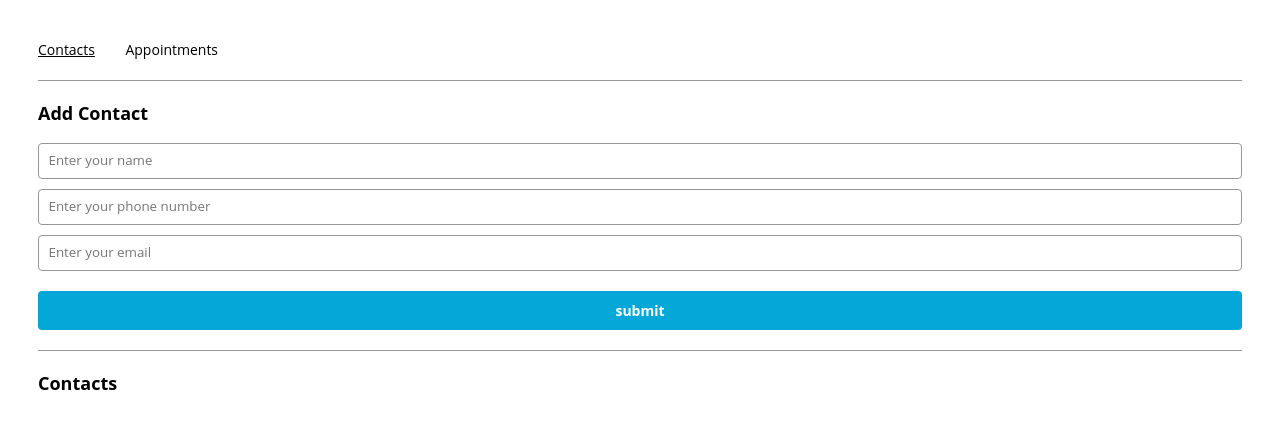
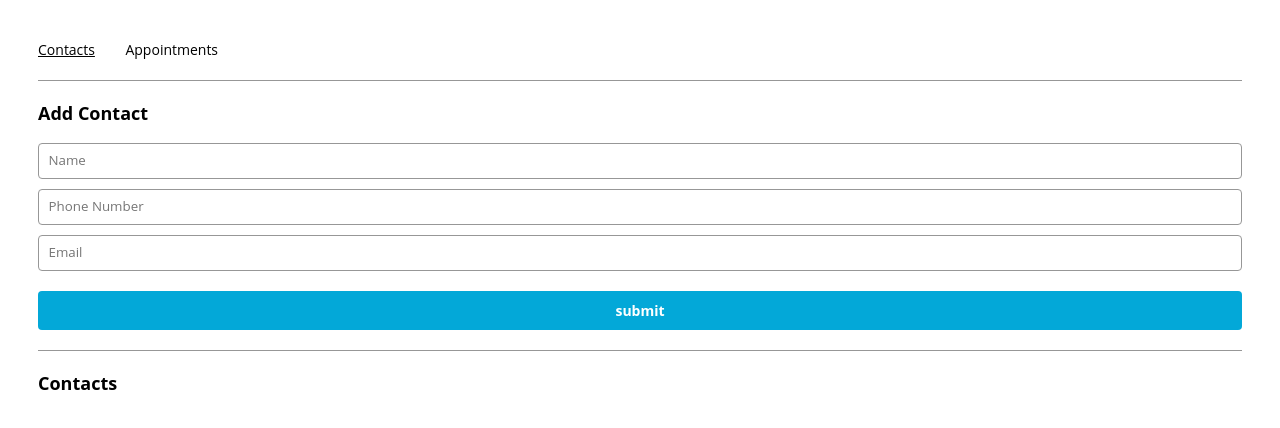
Before and after one commit to MuJiongan/Appointment-Planner, a React (Create React App) app: page /contacts in a window 1280 px wide. Shown: the top 428 px of the page. Built offline with nearby package versions, Linux system fonts and the light colour scheme.

Commit message:
finished appointmentForm.js

```diff
--- a/src/components/appointmentForm/AppointmentForm.js
+++ b/src/components/appointmentForm/AppointmentForm.js
@@ -1,4 +1,5 @@
 import React from "react";
+import {ContactPicker} from '../contactPicker/ContactPicker';
 
 export const AppointmentForm = ({
   contacts,
@@ -20,6 +21,12 @@ export const AppointmentForm = ({
   };
 
   return (
-    AppointmentForm
+    <form onSubmit={handleSubmit}>
+      <input value={title} type='text' placeholder="Title" onChange={(e) => {setTitle(e.target.value)}}/>
+      <input value={date} type='date' placeholder="Date" onChange={(e) => {setDate(e.target.value)}} min={getTodayString}/>
+      <input value={time} type='time' placeholder="Time" onChange={(e) => {setTime(e.target.value)}}/>
+      <ContactPicker contacts={contacts} onChange={setContact}/>
+      <input type='submit'/>
+    </form>
   );
 };
--- a/src/components/contactForm/ContactForm.js
+++ b/src/components/contactForm/ContactForm.js
@@ -23,9 +23,9 @@ export const ContactForm = ({
 
   return (
     <form onSubmit={handleSubmit}>
-      <input type="text" name="name" value={name} placeholder="Enter your name" onChange={handleNameChange}/>
-      <input type="tel" name="phone" value={phone} placeholder="Enter your phone number" pattern="[1-9][0-9]{2}-[1-9][0-9]{2}-[0-9]{4}" onChange={handlePhoneChange}/>
-      <input type="email" name="email" value={email} placeholder="Enter your email" onChange={handleEmailChange}/>
+      <input type="text" name="name" value={name} placeholder="Name" onChange={handleNameChange}/>
+      <input type="tel" name="phone" value={phone} placeholder="Phone Number" pattern="[1-9][0-9]{2}-[1-9][0-9]{2}-[0-9]{4}" onChange={handlePhoneChange}/>
+      <input type="email" name="email" value={email} placeholder="Email" onChange={handleEmailChange}/>
       <input type="submit" value='submit'/>
     </form>
   );
```
